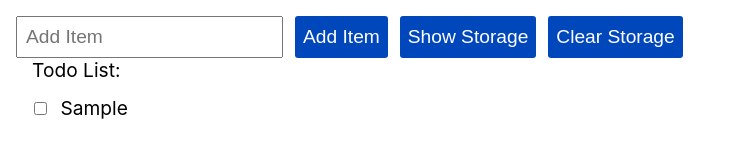
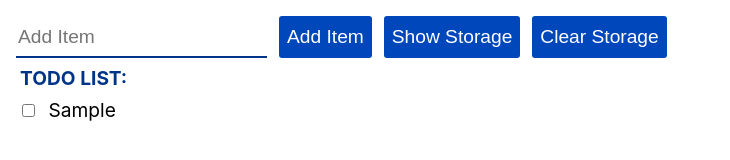
Before and after one commit to IgnaciodeNuevo/js-path, a plain HTML site: page exercises/todolist/index.html in a window 1280 px wide. Both pictures are taken after typing "Sample" into the empty fields and a click on the button "Add Item". Shown: the whole page, without its empty margins (0-730 px from the left). Drawn offline with Linux system fonts and the light colour scheme.

Commit message:
Todo list step 3

```diff
--- /dev/null
+++ b/assets/css/main.css
@@ -0,0 +1,45 @@
+body {
+  border: 0;
+  margin: 0;
+  padding: 1rem;
+}
+
+button {
+  background-color: #0047bb;
+  border-radius: 3px;
+  border: 0;
+  color: #fff;
+  cursor: pointer;
+  height: 42px;
+  text-align: center;
+  transition: background-color 0.2s ease, border 0.2s ease;
+}
+
+button:hover {
+  background-color: #003488;
+}
+
+button:not(:last-of-type) {
+  margin-right: 0.5rem;
+}
+
+button {
+  font-size: 1.2rem;
+  padding: 0.5rem;
+}
+
+input[type='text'] {
+  border: 0;
+  border-bottom: 2px solid #003488;
+  font-size: 1.2rem;
+  padding-top: 0.5rem;
+  padding-bottom: 0.5rem;
+}
+
+label {
+  display: block;
+  font-size: 1.2rem;
+  font-family: -apple-system, BlinkMacSystemFont, 'Segoe UI', Roboto, Oxygen, Ubuntu, Cantarell,
+    'Open Sans', 'Helvetica Neue', sans-serif;
+  margin-top: 0.5rem;
+}
--- a/exercises/todolist/index.html
+++ b/exercises/todolist/index.html
@@ -5,6 +5,7 @@
   <meta charset="UTF-8">
   <meta name="viewport" content="width=device-width, initial-scale=1.0">
   <meta http-equiv="X-UA-Compatible" content="ie=edge">
+  <link rel="stylesheet" href="../../assets/css/main.css">
   <link rel="stylesheet" href="main.css">
   <title>Todo List</title>
 </head>
--- a/exercises/todolist/main.css
+++ b/exercises/todolist/main.css
@@ -1,44 +1,21 @@
-body {
-  border: 0;
-  margin: 0;
-  padding: 1rem;
-}
-
-legend,
-label {
+legend {
+  color: #003488;
   display: block;
   font-size: 1.2rem;
   font-family: -apple-system, BlinkMacSystemFont, 'Segoe UI', Roboto, Oxygen, Ubuntu, Cantarell,
     'Open Sans', 'Helvetica Neue', sans-serif;
-  margin-top: 0.5rem;
+  font-weight: 700;
+  margin-top: 2rem;
+  text-transform: uppercase;
 }
 
 button,
 input {
-  font-size: 1.2rem;
-  padding: 0.5rem;
   margin-right: 0.5rem;
 }
 
 fieldset {
   border: 0;
+  margin-top: 0.5rem;
+  padding: 0;
 }
-
-button {
-  background-color: #0047bb;
-  border-radius: 3px;
-  border: 0;
-  color: #fff;
-  cursor: pointer;
-  height: 42px;
-  text-align: center;
-  transition: background-color 0.2s ease, border 0.2s ease;
-}
-
-button:hover {
-  background-color: #003488;
-}
-
-button:not(:last-of-type) {
-  margin-right: 0.5rem;
-}
--- a/exercises/todolist/main.js
+++ b/exercises/todolist/main.js
@@ -17,7 +17,7 @@ function startExercise() {
 function addItem() {
   const myItems = document.getElementById('myItems');
   let value = document.getElementById('target').value;
-  let hash = Math.round(Math.random() * 1000000000000000000000);
+  let hash = Math.round(Math.random() * 100000000000000000);
 
   (function trimText() {
     return (trimedText = value.replace(/ /g, '') + hash);
```
